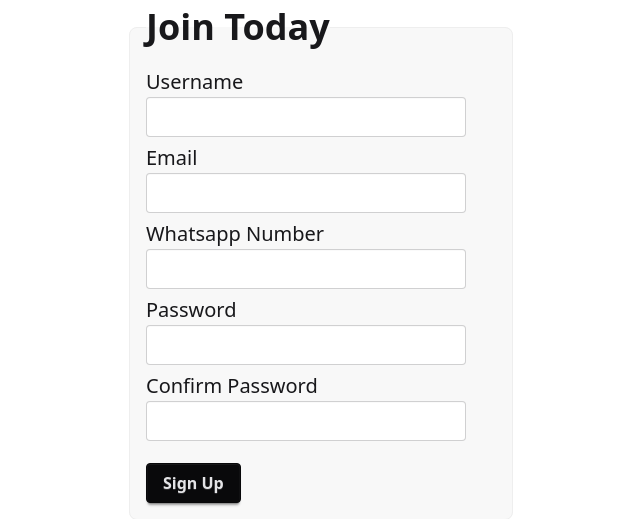
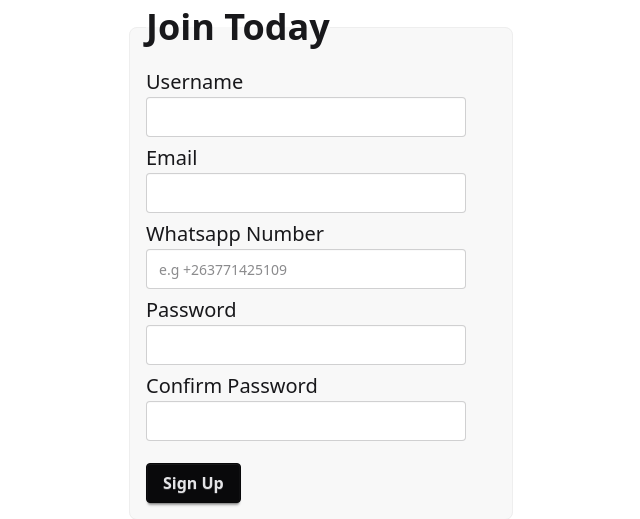
Before and after one commit to ItsTachie/h2h, a Flask app: page /signup in a window 1280 px wide. Shown: the part 109-628 px from the top of the page, without its empty margins (319-959 px from the left). Run offline with Flask 3, Linux system fonts and the light colour scheme; some libraries are stand-ins or nearby versions.

Commit message:
placeholder for number in signup form

```diff
--- a/h2h/templates/signup.html
+++ b/h2h/templates/signup.html
@@ -44,14 +44,14 @@
                     {{ form.number.label(class=' text-[15px] sm:text-[20px]') }}
                         <br>
                     {% if form.number.errors %}
-                        {{form.number(class='input input-error')}}
+                        {{form.number(class='input input-error',placeholder='e.g +263771425109')}}
                         <div class="text-red-500">
                             {% for error in form.number.errors %}
                                 <span>{{ error }}</span>
                             {% endfor %}
                         </div>
                     {% else %}
-                        {{ form.number(class='input') }}
+                        {{ form.number(class='input',placeholder='e.g +263771425109') }}
                     {% endif %}
                 </div>
 
```
